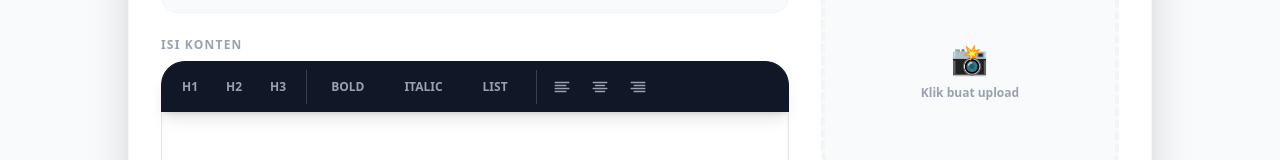
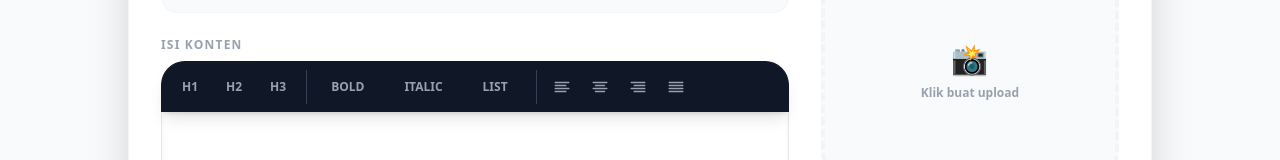
Before and after one commit to Bagus550/blog-next, a Next.js app: page /admin in a window 1280 px wide. Shown: the part 306-466 px from the top of the page. Built offline with nearby package versions, Linux system fonts and the light colour scheme; no server answers; the database is empty.

Commit message:
buat konten

```diff
--- a/app/admin/page.tsx
+++ b/app/admin/page.tsx
@@ -20,7 +20,8 @@ export default function AdminPage() {
     extensions: [
       StarterKit,
       TextAlign.configure({
-        types: ["heading", "paragraph"], // Pasang alignment buat judul & paragraf
+        types: ["heading", "paragraph"],
+        alignments: ["left", "center", "right", "justify"], // <--- PASTIIN JUSTIFY ADA DI SINI
       }),
     ],
     content: "",
@@ -297,6 +298,23 @@ export default function AdminPage() {
                           {" "}
                           <AlignRightIcon />{" "}
                         </button>
+                        <button
+                          type="button"
+                          onClick={() =>
+                            editor
+                              ?.chain()
+                              .focus()
+                              .setTextAlign("justify")
+                              .run()
+                          }
+                          className={`p-2 rounded-xl transition-all ${
+                            editor?.isActive({ textAlign: "justify" })
+                              ? "bg-blue-500 text-white"
+                              : "text-gray-400 hover:text-white"
+                          }`}
+                        >
+                          <AlignJustifyIcon />
+                        </button>
                       </div>
                     </div>
                     <EditorContent editor={editor} />
@@ -478,6 +496,24 @@ const AlignRightIcon = () => (
     <line x1="21" y1="18" x2="7" y2="18"></line>
   </svg>
 );
+const AlignJustifyIcon = () => (
+  <svg
+    xmlns="http://www.w3.org/2000/svg"
+    width="18"
+    height="18"
+    viewBox="0 0 24 24"
+    fill="none"
+    stroke="currentColor"
+    strokeWidth="2"
+    strokeLinecap="round"
+    strokeLinejoin="round"
+  >
+    <line x1="21" y1="10" x2="3" y2="10"></line>
+    <line x1="21" y1="6" x2="3" y2="6"></line>
+    <line x1="21" y1="14" x2="3" y2="14"></line>
+    <line x1="21" y1="18" x2="3" y2="18"></line>
+  </svg>
+);
 const EditIcon = () => (
   <svg
     xmlns="http://www.w3.org/2000/svg"
--- a/app/blog/[id]/page.tsx
+++ b/app/blog/[id]/page.tsx
@@ -2,17 +2,17 @@ import { supabase } from "@/lib/supabase";
 import Link from "next/link";
 import { notFound } from "next/navigation";
 
-// Perhatiin baris ini, kita bungkus params-nya jadi Promise
-export default async function BlogDetail({ params }: { params: Promise<{ id: string }> }) {
-
-  // 1. WAJIB DI-AWAIT dulu di Next.js versi terbaru bray!
+export default async function BlogDetail({
+  params,
+}: {
+  params: Promise<{ id: string }>;
+}) {
   const { id } = await params;
 
-  // 2. Baru deh pake variabel 'id' buat nyari di Supabase
   const { data: post, error } = await supabase
     .from("posts")
     .select("*")
-    .eq("id", id) // <--- Pake 'id' yang udah di-await
+    .eq("id", id)
     .single();
 
   if (error || !post) {
@@ -22,7 +22,10 @@ export default async function BlogDetail({ params }: { params: Promise<{ id: str
   return (
     <main className="min-h-screen bg-white text-black p-6 md:p-20 font-sans">
       <div className="max-w-3xl mx-auto">
-        <Link href="/" className="text-gray-400 hover:text-black font-bold mb-10 block transition-colors">
+        <Link
+          href="/"
+          className="text-gray-400 hover:text-black font-bold mb-10 block transition-colors"
+        >
           ← Kembali ke Beranda
         </Link>
 
@@ -30,7 +33,7 @@ export default async function BlogDetail({ params }: { params: Promise<{ id: str
           <img
             src={post.image_url}
             alt={post.title}
-            className="w-full h-100 object-cover rounded-[2.5rem] mb-10 shadow-2xl"
+            className="w-full h-auto max-h-[500px] object-cover rounded-[2.5rem] mb-10 shadow-2xl"
           />
         )}
 
@@ -39,24 +42,28 @@ export default async function BlogDetail({ params }: { params: Promise<{ id: str
         </h1>
 
         <div className="flex items-center gap-4 mb-10 pb-10 border-b border-gray-100">
-          <div className="h-12 w-12 rounded-full bg-blue-600 flex items-center justify-center text-white font-bold">
-            {post.title.charAt(0)}
+          <div className="h-12 w-12 rounded-full bg-blue-600 flex items-center justify-center text-white font-bold text-xl">
+            {post.title.charAt(0).toUpperCase()}
           </div>
           <div>
             <p className="font-bold text-gray-900">Admin Kece</p>
             <p className="text-sm text-gray-400">
-              {new Date(post.created_at).toLocaleDateString('id-ID', {
-                day: 'numeric', month: 'long', year: 'numeric'
+              {new Date(post.created_at).toLocaleDateString("id-ID", {
+                day: "numeric",
+                month: "long",
+                year: "numeric",
               })}
             </p>
           </div>
         </div>
 
-        <div className="prose prose-lg max-w-none">
-          <p className="text-xl text-gray-700 leading-relaxed whitespace-pre-wrap">
-            {post.content}
-          </p>
-        </div>
+        {/* INI PERUBAHAN SAKTINYA BRAY */}
+        <div
+          className="prose prose-lg md:prose-xl prose-blue max-w-none
+          prose-headings:font-black prose-headings:tracking-tighter
+          prose-p:leading-relaxed prose-img:rounded-3xl"
+          dangerouslySetInnerHTML={{ __html: post.content }}
+        />
       </div>
     </main>
   );
--- a/app/page.tsx
+++ b/app/page.tsx
@@ -12,13 +12,14 @@ export default async function Home() {
     return (
       <div className="min-h-screen flex items-center justify-center bg-white text-red-500 font-bold p-10">
         Error: {error.message}
-      </div> // Sudah bener di sini bray
+      </div>
     );
   }
 
   return (
     <main className="min-h-screen bg-gray-50 text-black p-6 md:p-12 font-sans">
       <div className="max-w-3xl mx-auto">
+        {/* Header Kece */}
         <header className="flex justify-between items-center mb-16">
           <div className="flex flex-col">
             <h1 className="text-4xl md:text-5xl font-black text-gray-900 tracking-tighter">
@@ -36,6 +37,7 @@ export default async function Home() {
           </Link>
         </header>
 
+        {/* List Postingan */}
         <div className="flex flex-col gap-16">
           {posts && posts.length > 0 ? (
             posts.map((post: any) => (
@@ -59,9 +61,12 @@ export default async function Home() {
                       {post.title}
                     </h2>
                   </Link>
-                  <p className="text-gray-600 leading-relaxed text-lg line-clamp-3 mb-8">
-                    {post.content}
-                  </p>
+
+                  {/* INI KUNCI SAKTINYA BRAY: Render HTML + Styling Typography */}
+                  <div
+                    className="prose prose-blue prose-lg text-gray-600 leading-relaxed line-clamp-3 mb-8 max-w-none"
+                    dangerouslySetInnerHTML={{ __html: post.content }}
+                  />
 
                   <div className="flex items-center justify-between pt-6 border-t border-gray-50">
                     <div className="flex flex-col">
@@ -76,11 +81,14 @@ export default async function Home() {
                         })}
                       </span>
                     </div>
-                    <div className="h-10 w-10 flex items-center justify-center bg-gray-100 rounded-full group-hover:bg-blue-600 group-hover:text-white transition-all">
+                    <Link
+                      href={`/blog/${post.id}`}
+                      className="h-10 w-10 flex items-center justify-center bg-gray-100 rounded-full group-hover:bg-blue-600 group-hover:text-white transition-all"
+                    >
                       <span className="group-hover:translate-x-0.5 transition-transform">
                         →
                       </span>
-                    </div>
+                    </Link>
                   </div>
                 </div>
               </article>
```
